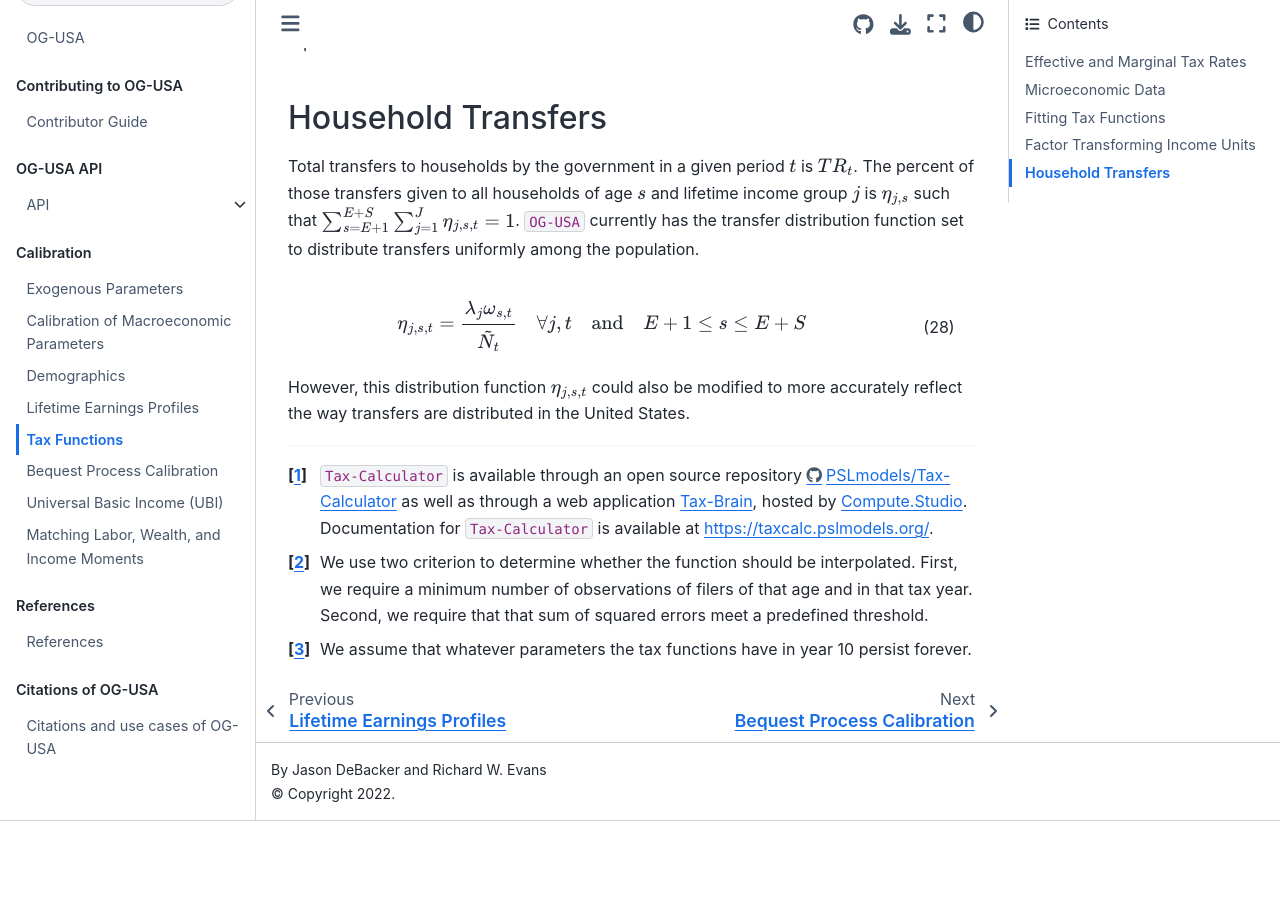
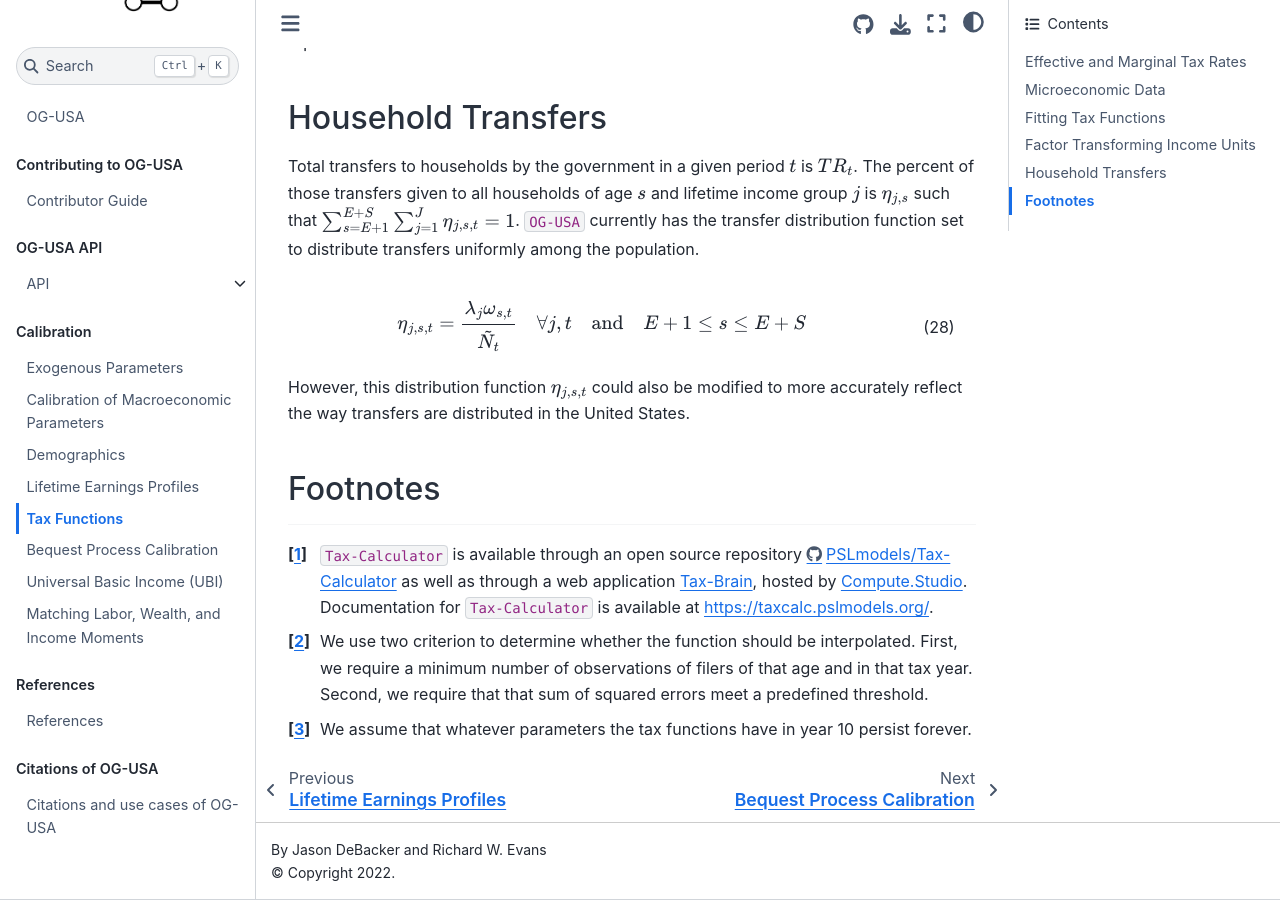
Before and after one commit to PSLmodels/OG-USA, a Jupyter Book: the page built from docs/book/content/calibration/tax_functions.md, in a window 1280 px wide and 900 px high, scrolled down 11317 px. Built offline with Jupyter Book 1.0.4 settings and Sphinx 7.4.7 and the Sphinx Book theme 1.1.4, drawn with Linux system fonts in a browser that asks for light colours; cross-references to code outside the pages are shown as plain code; before the commit the page ends 12138 px from its top, so only the background shows below that.

Commit message:
Added footnotes section to tax_functions.md

```diff
--- a/docs/book/content/calibration/tax_functions.md
+++ b/docs/book/content/calibration/tax_functions.md
@@ -290,8 +290,11 @@
 
   However, this distribution function $\eta_{j,s,t}$ could also be modified to more accurately reflect the way transfers are distributed in the United States.
 
-[^taxcalc_note]:`Tax-Calculator` is available through an open source repository [https://github.com/PSLmodels/Tax-Calculator](https://github.com/PSLmodels/Tax-Calculator) as well as through a web application [Tax-Brain](https://compute.studio/PSLmodels/Tax-Brain/), hosted by [Compute.Studio](https://about.compute.studio/). Documentation for `Tax-Calculator` is available at [https://taxcalc.pslmodels.org/](https://taxcalc.pslmodels.org/).
+(SecTaxfootnotes)=
+## Footnotes
 
-[^interpolation_note]: We use two criterion to determine whether the function should be interpolated. First, we require a minimum number of observations of filers of that age and in that tax year. Second, we require that that sum of squared errors meet a predefined threshold.
+  [^taxcalc_note]:`Tax-Calculator` is available through an open source repository [https://github.com/PSLmodels/Tax-Calculator](https://github.com/PSLmodels/Tax-Calculator) as well as through a web application [Tax-Brain](https://compute.studio/PSLmodels/Tax-Brain/), hosted by [Compute.Studio](https://about.compute.studio/). Documentation for `Tax-Calculator` is available at [https://taxcalc.pslmodels.org/](https://taxcalc.pslmodels.org/).
 
-[^param_note]: We assume that whatever parameters the tax functions have in year 10 persist forever.
+  [^interpolation_note]: We use two criterion to determine whether the function should be interpolated. First, we require a minimum number of observations of filers of that age and in that tax year. Second, we require that that sum of squared errors meet a predefined threshold.
+
+  [^param_note]: We assume that whatever parameters the tax functions have in year 10 persist forever.
```
